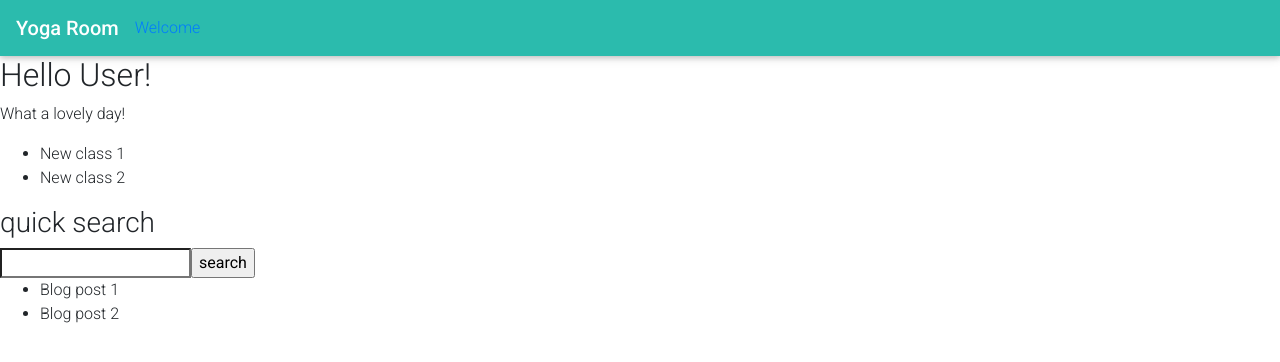
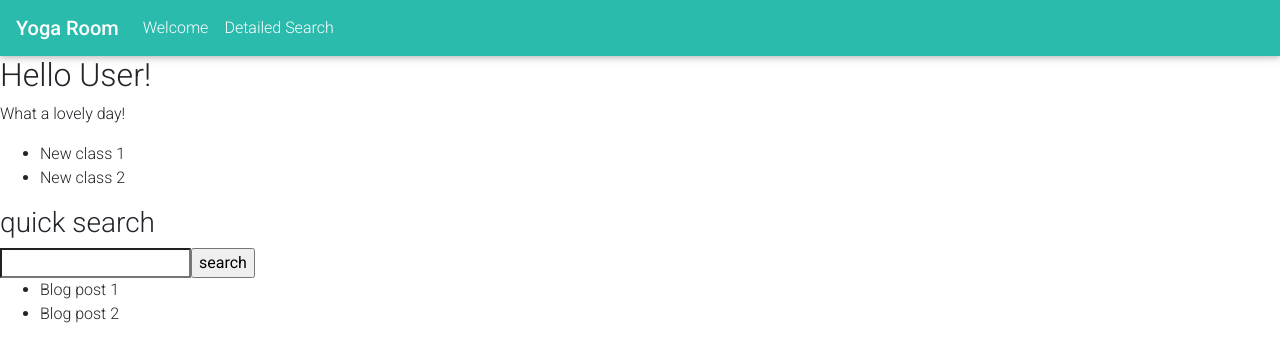
Before and after one commit to orsolyabus/yoga-room-react, a React (Create React App) app: page / in a window 1280 px wide. Shown: the top 362 px of the page. Built offline with nearby package versions, Linux system fonts and the light colour scheme.

Commit message:
add navigation to SearchPage to NavBar

```diff
--- a/src/components/Landing/LandingPage.js
+++ b/src/components/Landing/LandingPage.js
@@ -5,9 +5,9 @@ import BlogFeed from './BlogFeed';
 
 const LandingPage = () => (
   <main className="LandingPage">
-    < LandingWelcome />
-    < LandingClasses />
-    < BlogFeed />
+    <LandingWelcome />
+    <LandingClasses />
+    <BlogFeed />
   </main>
 );
 
--- a/src/components/app/App.js
+++ b/src/components/app/App.js
@@ -1,5 +1,6 @@
 import React, { Component } from 'react';
-import LandingPage from '../Landing/LandingPage'
+import LandingPage from '../Landing/LandingPage';
+import SearchPage from '../Search/SearchPage';
 import 'font-awesome/css/font-awesome.min.css';
 import 'bootstrap-css-only/css/bootstrap.min.css';
 import 'mdbreact/dist/css/mdb.css';
@@ -10,8 +11,9 @@ import { BrowserRouter, Route } from "react-router-dom";
 const App = () => (
   <BrowserRouter>
     <div className="App">
-      < NavBar />
-      < Route path="/" exact component={LandingPage} />
+      <NavBar />
+      <Route path="/" exact component={LandingPage} />
+      <Route path="/search" exact component={SearchPage} />
     </div>
   </BrowserRouter>
 );
--- a/src/components/app/NavBar.js
+++ b/src/components/app/NavBar.js
@@ -1,19 +1,25 @@
 // i18n
 import React from 'react';
 import { NavLink } from "react-router-dom";
-import { Navbar, NavbarBrand, NavItem, NavbarNav } from "mdbreact";
+import { MDBNavbar, MDBNavbarBrand, MDBNavItem, MDBNavbarNav, MDBNavLink, MDBCollapse, MDBNavbarToggler} from "mdbreact";
 
 const NavBar = () => (
-  <Navbar color="default-color" dark>
-    <NavbarBrand>
+  <MDBNavbar color="default-color" dark expand="md">
+    <MDBNavbarBrand>
       <strong className="white-text">Yoga Room</strong>
-    </NavbarBrand>
-    <NavbarNav left className="white-text">
-      <NavItem>
-        <NavLink exact to="/">Welcome</NavLink>
-      </NavItem>
-    </NavbarNav>
-  </Navbar>
+    </MDBNavbarBrand>
+    <MDBNavbarToggler />
+    <MDBCollapse id="navbarCollapse3" isOpen={true} navbar>
+      <MDBNavbarNav left className="white-text">
+        <MDBNavItem>
+          <MDBNavLink exact to="/">Welcome</MDBNavLink>
+        </MDBNavItem>
+        <MDBNavItem>
+          <MDBNavLink exact to="/search">Detailed Search</MDBNavLink>
+        </MDBNavItem>
+      </MDBNavbarNav>
+    </MDBCollapse>
+  </MDBNavbar>
 );
 
 export default NavBar;
```
